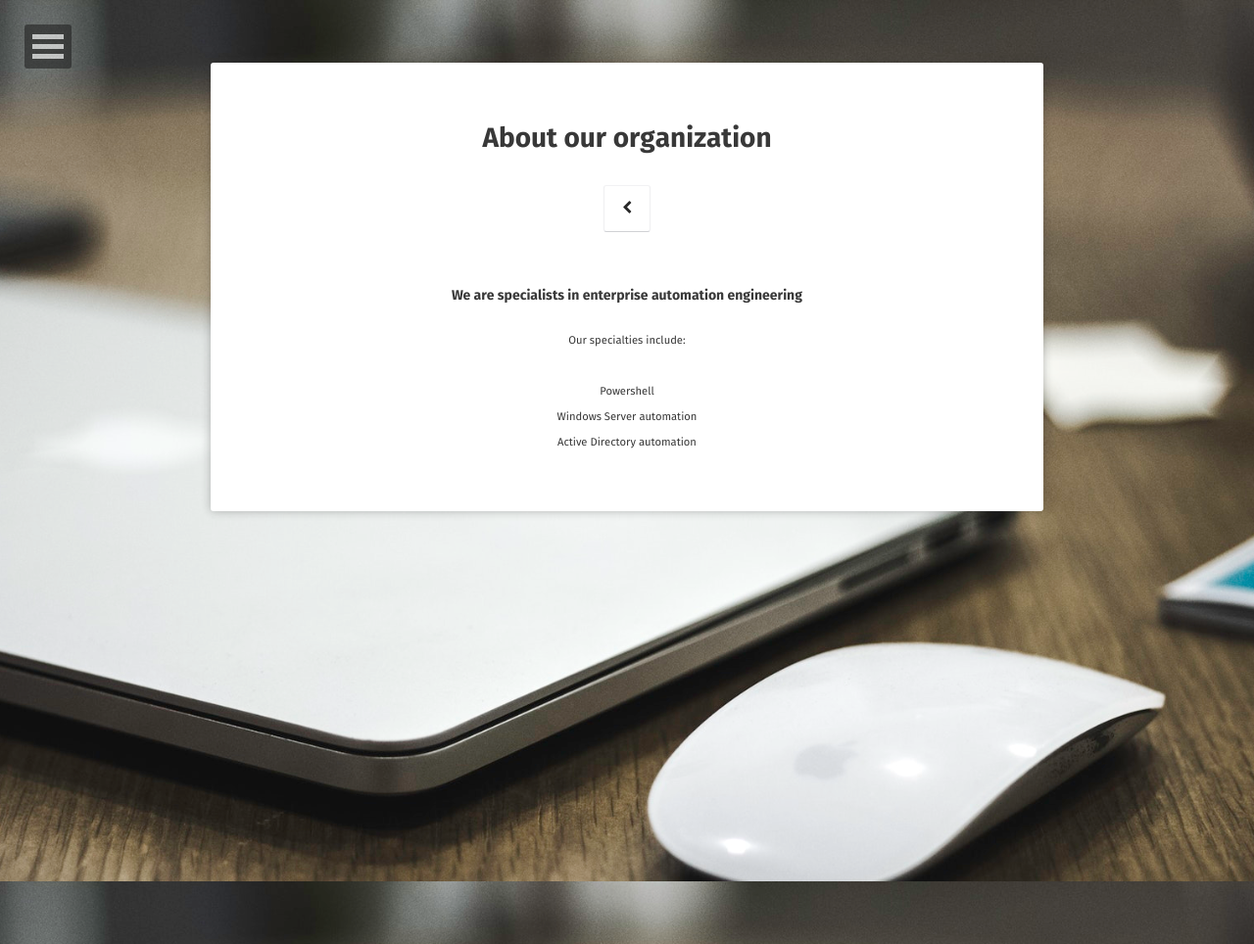
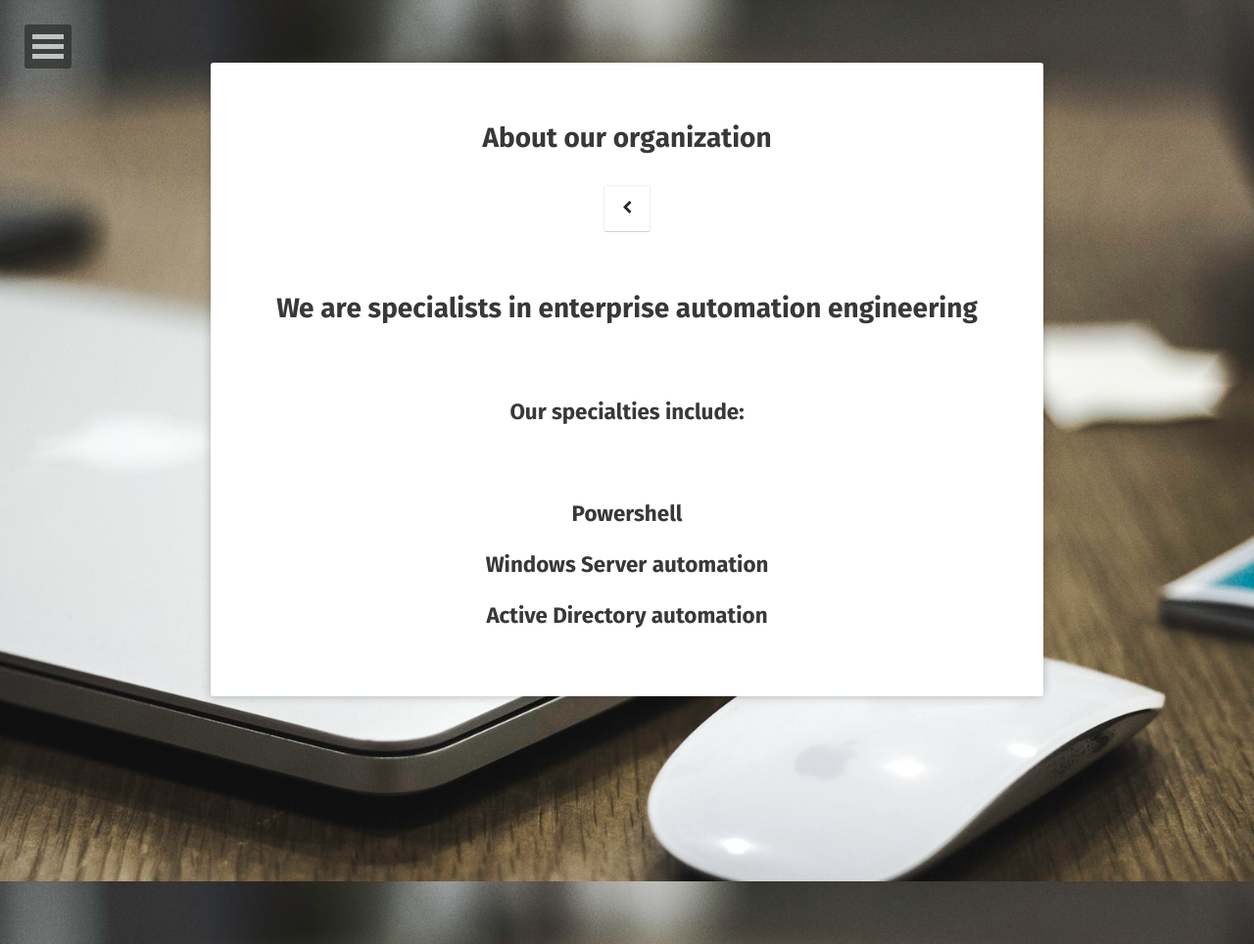
Before and after one commit to ChaosEngineering/ChaosEngineering.github.io, a Jekyll site: the page built from about/index.md, in a window 1280 px wide. Shown: the whole page at 98% size. Built offline with Jekyll 4.4.1, drawn with Linux system fonts in a browser that asks for light colours; some web fonts are replaced.

Commit message:
formatted about page

```diff
--- a/about/index.md
+++ b/about/index.md
@@ -7,15 +7,19 @@ comments: false
 ---
 <center>
 <p>
-<h4>
+<h1>
 We are specialists in enterprise automation engineering
-</h4>
+<br><br>
 <small>
 Our specialties include:
 <br><br>
-Powershell<br>
-Windows Server automation<br>
-Active Directory automation<br>
+Powershell
+<br>
+Windows Server automation
+<br>
+Active Directory automation
+<br>
 </small>
+</h1>
 </p>
 </center>
```
